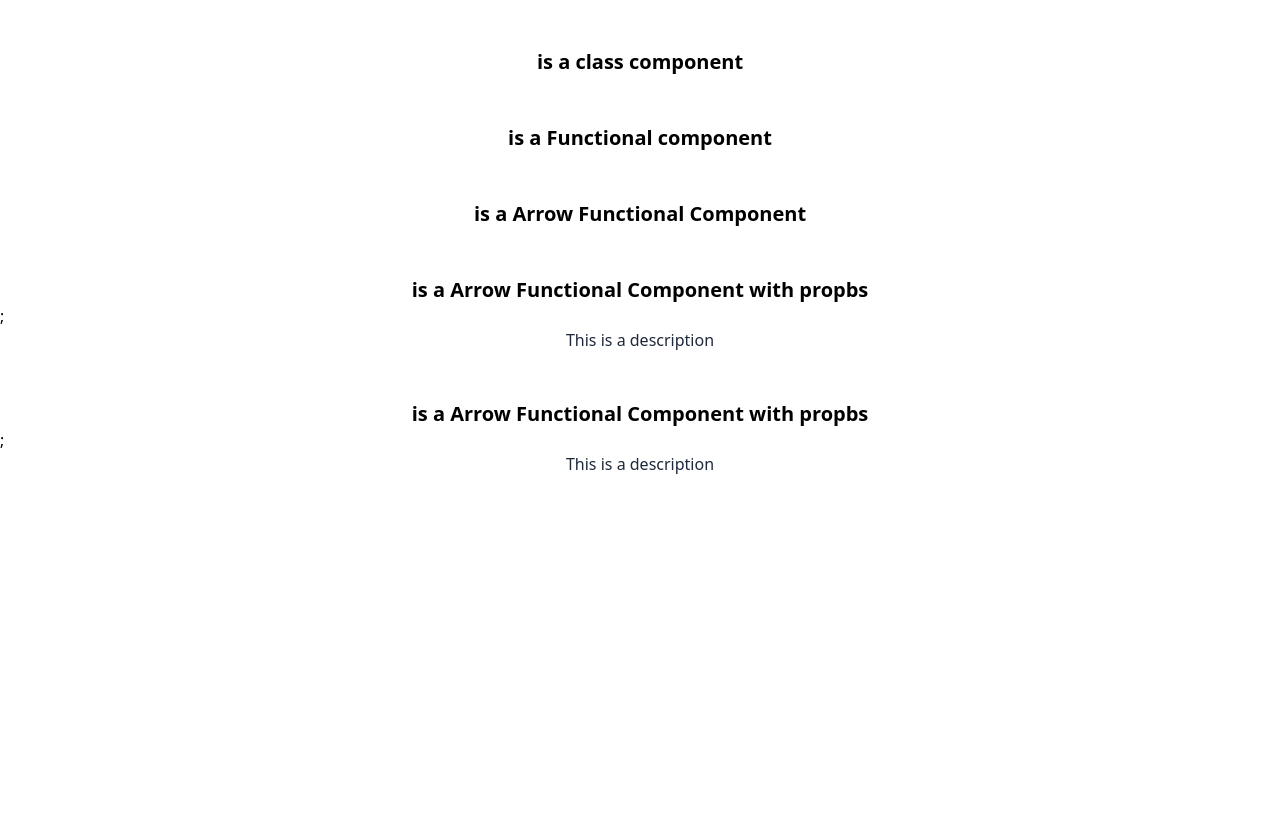
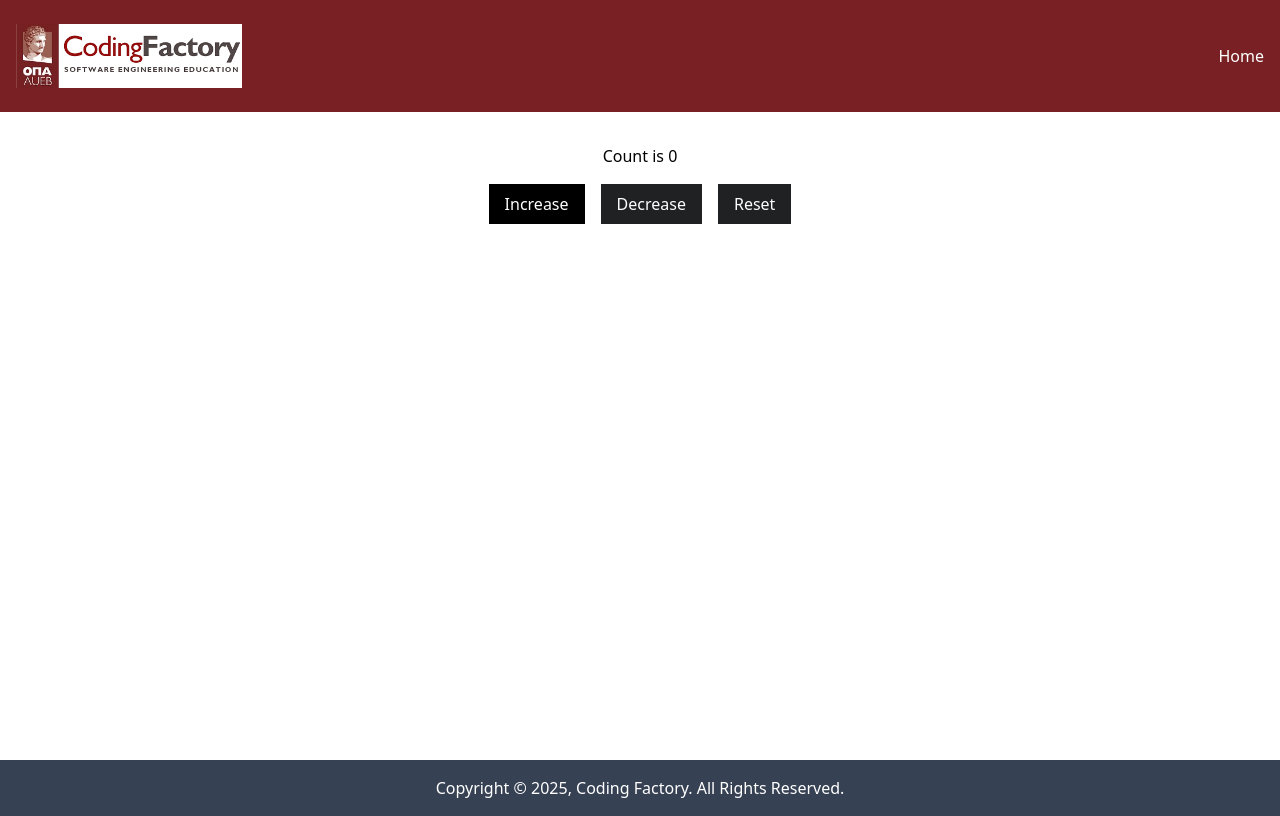
Before and after one commit to ChristosTA/cf7-components-intro, a React (Vite) app: page / in a window 1280 px wide. Built offline with nearby package versions, Linux system fonts and the light colour scheme.

Commit message:
feat: new components created

```diff
--- a/src/App.tsx
+++ b/src/App.tsx
@@ -1,19 +1,33 @@
-import ClassComponent from "./components/ClassComponent.tsx";
-import FunctionalComponent from "./components/FunctionalComponent.tsx";
-import ArrowFunctionalComponent from "./components/ArrowFunctionalComponent.tsx";
-import ArrowFunctionalComponentWithProps from "./components/ArrowFunctionalComponentWithProps.tsx";
-import ArrowFunctionalComponentWithPropsType from "./components/ArrowFunctionalComponentWithPropsType.tsx";
+// import ClassComponent from "./components/ClassComponent.tsx";
+// import FunctionalComponent from "./components/FunctionalComponent.tsx";
+// import ArrowFunctionalComponent from "./components/ArrowFunctionalComponent.tsx";
+// import ArrowFunctionalComponentWithProps from "./components/ArrowFunctionalComponentWithProps.tsx";
+// import ArrowFunctionalComponentWithPropsType from "./components/ArrowFunctionalComponentWithPropsType.tsx";
+// import CodingFactoryLogo from "./components/CodingFactoryLogo.tsx";
+
+import Layout from "./components/Layout.tsx";
+import Counter from "./components/Counter.tsx";
+// import FunctionalComponentWithState from "./components/FunctionalComponentWithState.tsx";
+// import ClassComponentWithState from "./components/ClassComponentWithState.tsx";
 
 function App() {
 
 
   return (
     <>
-        <ClassComponent/>
-        <FunctionalComponent/>
-        <ArrowFunctionalComponent/>
-        <ArrowFunctionalComponentWithProps title="is a Arrow Functional Component with propbs" description="This is a description"/>
-        <ArrowFunctionalComponentWithPropsType title="is a Arrow Functional Component with propbs" description="This is a description"/>
+        <Layout>
+            {/*<ClassComponent/>*/}
+            {/*<FunctionalComponent/>*/}
+            {/*<ArrowFunctionalComponent/>*/}
+            {/*<ArrowFunctionalComponentWithProps title="is a Arrow Functional Component with propbs" description="This is a description"/>*/}
+            {/*<ArrowFunctionalComponentWithPropsType title="is a Arrow Functional Component with propbs" description="This is a description"/>*/}
+            {/*<CodingFactoryLogo />*/}
+
+            {/*<ClassComponentWithState/>*/}
+            {/*<FunctionalComponentWithState/>*/}
+            <Counter/>
+
+        </Layout>
     </>
   )
 }
--- /dev/null
+++ b/src/components/ClassComponentWithState.tsx
@@ -0,0 +1,46 @@
+import {Component} from "react";
+
+type State = {
+    count:number;
+}
+
+class ClassComponentWithState extends Component<object, State> {
+    constructor(props: object) {
+        super(props);
+        this.state= {
+            count: 0,
+        };
+    }
+
+    increase =() => {
+        this.setState({count: this.state.count + 1});
+    }
+
+    reset =() => {
+        this.setState({count: 0});
+    }
+    render() {
+        return (
+        <>
+            <div className="space-y-4 pt-12">
+            <h1 className="text-center">Count is {this.state.count}</h1>
+                <div className="text-center space-x-4">
+                    <button
+                        onClick={this.increase}
+                        className="bg-black text-white py-2 px-4">
+                        Increase
+                    </button>
+                    <button
+                        onClick={this.reset}
+                        className="bg-red-400  text-white py-2 px-4">
+                        Reset
+                    </button>
+                </div>
+            </div>
+        </>
+
+        )
+    }
+}
+
+export default ClassComponentWithState;
--- /dev/null
+++ b/src/components/Counter.tsx
@@ -0,0 +1,35 @@
+import {useState} from "react";
+import CounterButton from "./CounterButton.tsx";
+
+const Counter= () =>{
+    const[count,setCount]=useState(0);
+
+    const increaseCount=() => {
+        setCount(count+1);
+    }
+
+    const resetCount= () => {
+        setCount(0);
+    }
+
+    const decreaseCount= () => {
+        if(count>0){
+            setCount(count-1);
+        }
+
+    }
+
+    return(
+        <>
+            <div className="space-y-4 pt-12">
+                <h1 className="text-center">Count is {count}</h1>
+                <div className="text-center space-x-4">
+                    <CounterButton onclick={increaseCount} label="Increase" />
+                    <CounterButton onclick={decreaseCount} disabled={count === 0} label="Decrease" />
+                    <CounterButton onclick={resetCount} disabled={count === 0} label="Reset" addClass="bg-cf-dark-red text-black" />
+                </div>
+            </div>
+        </>
+    )
+}
+export default Counter;
--- /dev/null
+++ b/src/components/CounterButton.tsx
@@ -0,0 +1,23 @@
+type ButtonProps={
+    onclick: () => void;
+    disabled?: boolean;
+    label:string;
+    addClass?: string;
+}
+
+
+const CounterButton = ({onclick, disabled = false, label, addClass= "bg-black"}:ButtonProps) => {
+    return (
+        <>
+            <button
+                className={`disabled:bg-cf-dark-gray text-white py-2 px-4 ${addClass}`}
+                onClick={onclick}
+                disabled={disabled}>
+                {label}
+            </button>
+
+        </>
+    )
+}
+
+export default CounterButton;
--- /dev/null
+++ b/src/components/FunctionalComponentWithState.tsx
@@ -0,0 +1,34 @@
+import {useState} from "react";
+
+const FunctionalComponentWithState= () =>{
+    const[count,setCount]=useState(0);
+
+    const increaseCount=() => {
+        setCount(count+1);
+    }
+
+    const resetCount= () => {
+        setCount(0);
+    }
+
+    return(
+        <>
+            <div className="space-y-4 pt-12">
+                <h1 className="text-center">Count is {count}</h1>
+                <div className="text-center space-x-4">
+                    <button
+                        onClick={increaseCount}
+                        className="bg-black text-white py-2 px-4">
+                        Increase
+                    </button>
+                    <button
+                        onClick={resetCount}
+                        className="bg-red-400  text-white py-2 px-4">
+                        Reset
+                    </button>
+                </div>
+            </div>
+        </>
+    )
+}
+export default FunctionalComponentWithState;
--- a/src/index.css
+++ b/src/index.css
@@ -1,4 +1,10 @@
 @import "tailwindcss";
+
+@theme {
+    --color-cf-dark-red: #782024;
+    --color-cf-dark-gray: #202123;
+    --color-cf-gray: #2b2d2f;
+}
 
 /*:root {*/
 /*  font-family: system-ui, Avenir, Helvetica, Arial, sans-serif;*/
```
